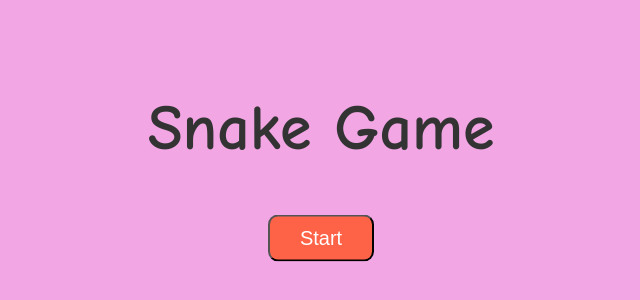
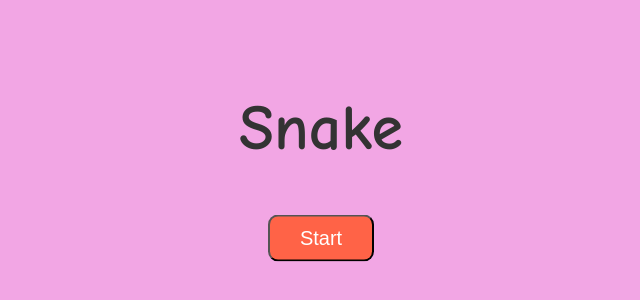
Before and after one commit to SeanieCodes/Snake, a website built with Vite: page snake.html in a window 1280 px wide. Shown: the part 214-514 px from the top of the page, without its empty margins (319-959 px from the left). Built offline with nearby package versions, Linux system fonts and the light colour scheme.

Commit message:
feat: final touches

```diff
--- a/snake.html
+++ b/snake.html
@@ -3,13 +3,13 @@
 <head>
   <meta charset="UTF-8">
   <meta name="viewport" content="width=device-width, initial-scale=1.0">
-  <title>Snake Game</title>
+  <title>Snake</title>
   <link rel="stylesheet" href="snake.css">
 </head>
 <body>
   <div class="game-wrapper">
     <div id="startScreen">
-      <h1>Snake Game</h1>
+      <h1>Snake</h1>
       <button id="startButton" class="button">Start</button>
     </div>
 
```
